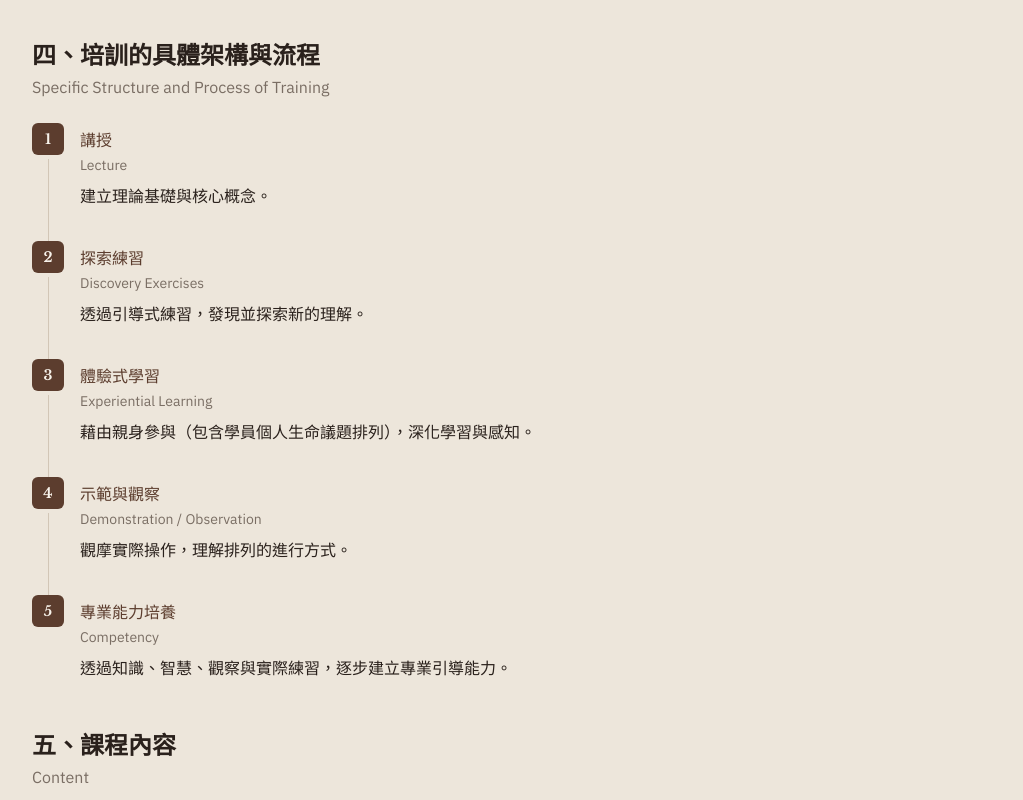
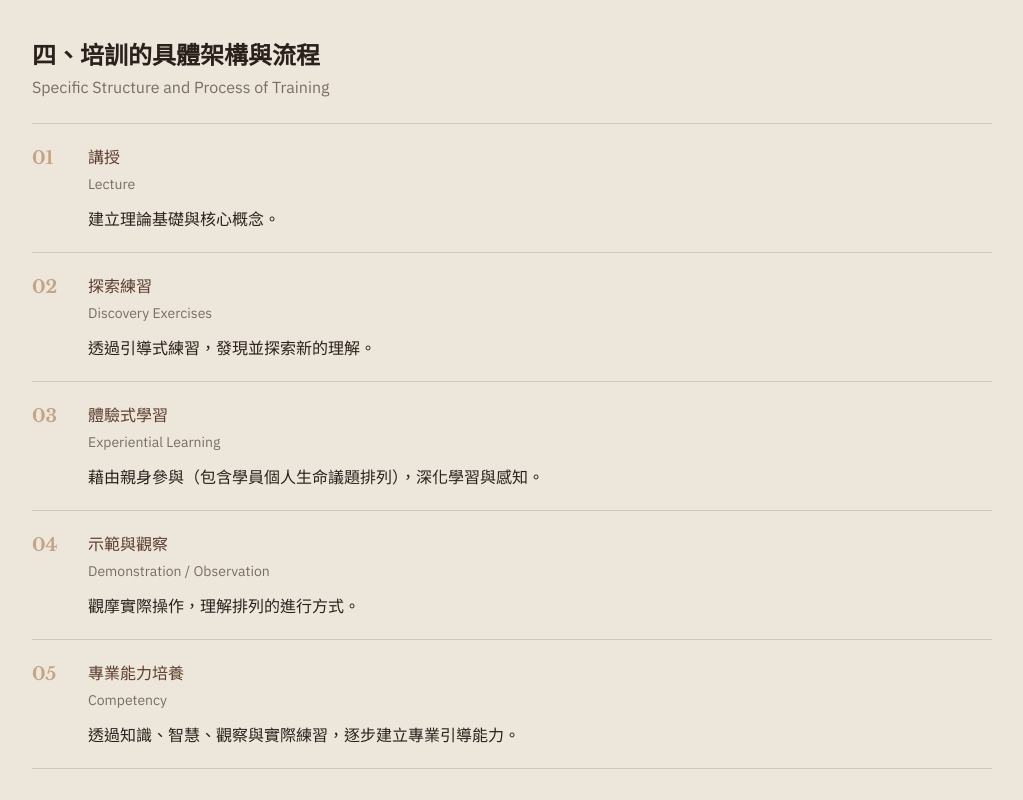
Before and after one commit to klaudia1209teleworker/system-constellations, a React (Vite) app: page / in a window 1280 px wide. Shown: the part 3500-4300 px from the top of the page, without its empty margins (128-1151 px from the left). Built offline with nearby package versions, Linux system fonts and the light colour scheme.

Commit message:
fix(ui): 架構與流程步驟改為課綱式雙行標題
「四、培訓的具體架構與流程」步驟改用 TopicRows，
與課綱標題同款：序號＋中文主行＋英文次行。

```diff
--- a/src/App.tsx
+++ b/src/App.tsx
@@ -10,7 +10,6 @@ import {
   FactGrid,
   ScheduleGrid,
   SplitBlocks,
-  StepList,
   Subheading,
   TopicRows,
 } from './components/ui'
@@ -95,7 +94,13 @@ export default function App() {
         <Subheading subtitle={t.curriculum.section4En}>
           {t.curriculum.section4}
         </Subheading>
-        <StepList steps={t.curriculum.process} />
+        <TopicRows
+          topics={t.curriculum.process.map((step) => ({
+            title: step.title,
+            subtitle: step.subtitle,
+            detail: step.body,
+          }))}
+        />
 
         <Subheading subtitle={t.curriculum.section5En}>
           {t.curriculum.section5}
```
Also changed, not shown: .cursor/prd/bilingual-titles.md.
